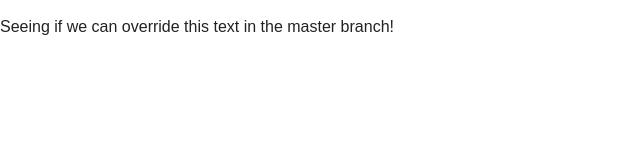
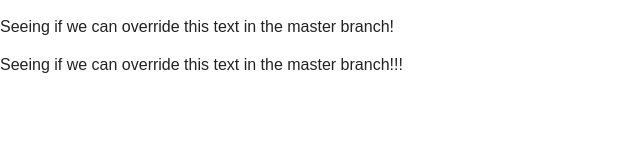
Before and after one commit to andrewsaulroberts/personal-website, a plain HTML site: page index.html in a window 1280 px wide. Shown: the whole page, without its empty margins (0-640 px from the left). Drawn offline with nearby package versions, Linux system fonts and the light colour scheme.

Commit message:
Overriding html in master attempt

```diff
--- a/index.html
+++ b/index.html
@@ -23,6 +23,7 @@
 
         <!-- Add your site or application content here -->
         <p>Seeing if we can override this text in the master branch!</p>
+        <p>Seeing if we can override this text in the master branch!!!</p>
 
         <script src="//ajax.googleapis.com/ajax/libs/jquery/1.10.2/jquery.min.js"></script>
         <script>window.jQuery || document.write('<script src="js/vendor/jquery-1.10.2.min.js"><\/script>')</script>
```
